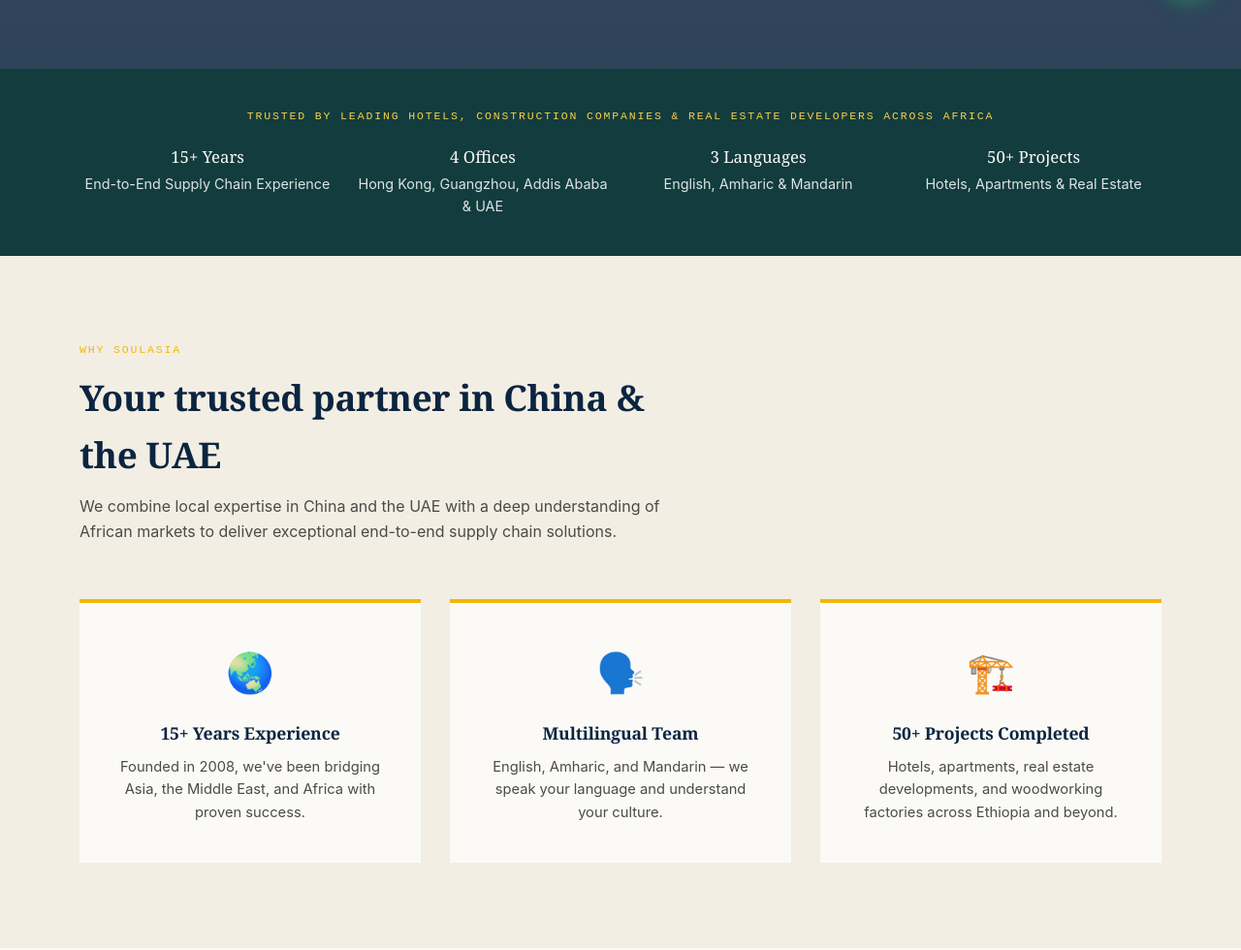
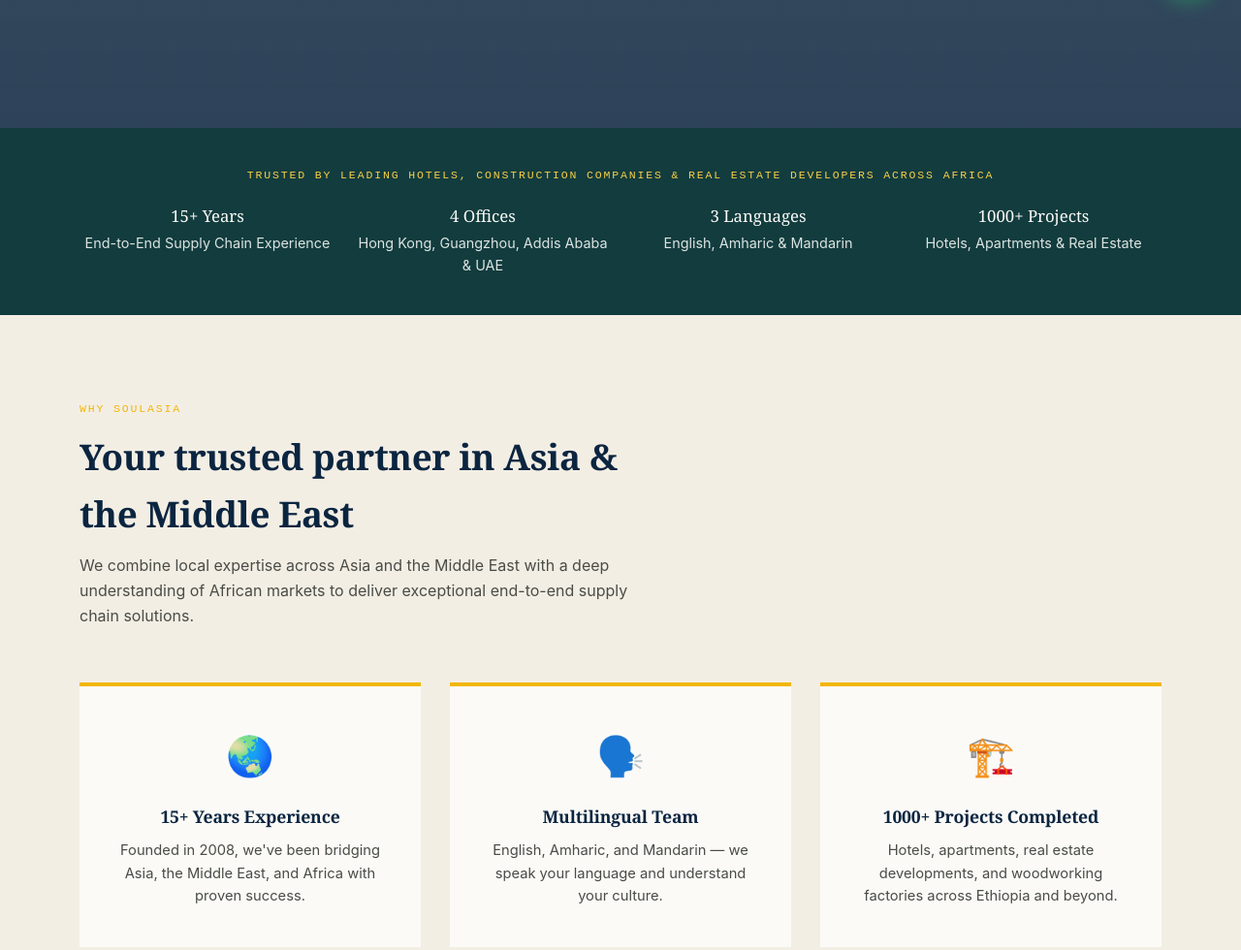
Before and after one commit to dlegesse19-cell/Abi, a plain HTML site: page index.html in a window 1280 px wide. Shown: the part 780-1760 px from the top of the page at 97% size. Drawn offline with Linux system fonts and the light colour scheme.

Commit message:
Update index.html

```diff
--- a/index.html
+++ b/index.html
@@ -3,7 +3,7 @@
 <head>
 <meta charset="UTF-8">
 <meta name="viewport" content="width=device-width, initial-scale=1.0">
-<title>Soulasia International Ltd. | End-to-End Supply Chain Solutions</title>
+<title>Soulasia International Ltd. | Global Sourcing &amp; Logistics Partner</title>
 
 <style>
   :root{
@@ -441,6 +441,11 @@
     box-shadow:0 6px 20px rgba(37,211,102,0.4);
     transition:transform .3s ease, box-shadow .3s ease;
     z-index:100;
+    animation:whatsapp-pulse 2.6s ease-in-out infinite;
+  }
+  @keyframes whatsapp-pulse{
+    0%, 100%{ box-shadow:0 6px 20px rgba(37,211,102,0.4); }
+    50%{ box-shadow:0 6px 20px rgba(37,211,102,0.4), 0 0 0 10px rgba(37,211,102,0.15); }
   }
   .whatsapp-float:hover{
     transform:scale(1.1);
@@ -528,8 +533,8 @@
 <!-- ===== HERO ===== -->
 <section class="hero">
   <div class="wrap hero-inner">
-    <span class="eyebrow">End-to-End Supply Chain Solutions · Sourcing from China &amp; UAE</span>
-    <h1>Your One-Stop Partner for <em>End-to-End</em> Hotel &amp; Construction Supply from China &amp; UAE</h1>
+    <span class="eyebrow">Global Sourcing &amp; Logistics Partner · Asia &amp; the Middle East</span>
+    <h1>Your One-Stop Partner for <em>End-to-End</em> Hotel &amp; Construction Supply from Asia &amp; the Middle East</h1>
     <p class="sub">With over 15 years of experience, we manage your entire supply chain — from sourcing and quality control to shipping and delivery. We specialize in furniture, sanitary ware, building materials, machinery, and complete hotel supplies.</p>
     <div class="btn-group">
       <a href="#contact" class="btn-primary">Get a Free Quote Today</a>
@@ -543,10 +548,10 @@
   <div class="wrap">
     <span class="eyebrow">Trusted by Leading Hotels, Construction Companies &amp; Real Estate Developers Across Africa</span>
     <div class="trust-grid">
-      <div class="trust-item"><b>15+ Years</b>End-to-End Supply Chain Experience</div>
-      <div class="trust-item"><b>4 Offices</b>Hong Kong, Guangzhou, Addis Ababa &amp; UAE</div>
-      <div class="trust-item"><b>3 Languages</b>English, Amharic &amp; Mandarin</div>
-      <div class="trust-item"><b>50+ Projects</b>Hotels, Apartments &amp; Real Estate</div>
+      <div class="trust-item"><b><span class="count" data-target="15">0</span>+ Years</b>End-to-End Supply Chain Experience</div>
+      <div class="trust-item"><b><span class="count" data-target="4">0</span> Offices</b>Hong Kong, Guangzhou, Addis Ababa &amp; UAE</div>
+      <div class="trust-item"><b><span class="count" data-target="3">0</span> Languages</b>English, Amharic &amp; Mandarin</div>
+      <div class="trust-item"><b><span class="count" data-target="1000">0</span>+ Projects</b>Hotels, Apartments &amp; Real Estate</div>
     </div>
   </div>
 </section>
@@ -556,8 +561,8 @@
   <div class="wrap">
     <div class="section-head">
       <span class="eyebrow">Why Soulasia</span>
-      <h2>Your trusted partner in China &amp; the UAE</h2>
-      <p>We combine local expertise in China and the UAE with a deep understanding of African markets to deliver exceptional end-to-end supply chain solutions.</p>
+      <h2>Your trusted partner in Asia &amp; the Middle East</h2>
+      <p>We combine local expertise across Asia and the Middle East with a deep understanding of African markets to deliver exceptional end-to-end supply chain solutions.</p>
     </div>
     <div class="why-grid">
       <div class="why-item">
@@ -572,7 +577,7 @@
       </div>
       <div class="why-item">
         <span class="icon-circle">🏗️</span>
-        <h3>50+ Projects Completed</h3>
+        <h3>1000+ Projects Completed</h3>
         <p>Hotels, apartments, real estate developments, and woodworking factories across Ethiopia and beyond.</p>
       </div>
     </div>
@@ -589,7 +594,7 @@
     <div class="services-grid fade-in">
       <div class="service-card">
         <span class="num">01 / SOURCING</span>
-        <h3>Sourcing from China &amp; UAE</h3>
+        <h3>Sourcing from Asia &amp; the Middle East</h3>
         <p>We find the right local suppliers for your needs — from construction materials to electronics and machinery. Our team vets every factory to ensure quality and reliability.</p>
       </div>
       <div class="service-card">
@@ -610,7 +615,7 @@
       <div class="service-card">
         <span class="num">05 / MANUFACTURING</span>
         <h3>Manufacturing Support</h3>
-        <p>We partner with qualified manufacturers in China to produce high-quality products at the right cost — on time and on budget.</p>
+        <p>We partner with qualified manufacturers across Asia to produce high-quality products at the right cost — on time and on budget.</p>
       </div>
       <div class="service-card">
         <span class="num">06 / FINANCING</span>
@@ -747,7 +752,7 @@
 <!-- ===== CTA ===== -->
 <section class="cta fade-in">
   <div class="wrap">
-    <h2>Ready for End-to-End Supply Chain Solutions?</h2>
+    <h2>Ready to Streamline Your Sourcing &amp; Logistics?</h2>
     <p>Let's discuss your project. Whether you need furniture for a 5-star hotel, construction materials for a new development, or full supply chain management, we're here to help.</p>
     <div class="btn-group" style="justify-content:center;">
       <a href="#contact" class="btn-primary">Get a Free Quote</a>
@@ -874,6 +879,26 @@
     });
   }, { threshold: 0.15 });
   faders.forEach(el => observer.observe(el));
+
+  // ===== ANIMATED STAT COUNTERS =====
+  const counters = document.querySelectorAll('.count');
+  const counterObserver = new IntersectionObserver(entries => {
+    entries.forEach(entry => {
+      if (!entry.isIntersecting || entry.target.dataset.done) return;
+      entry.target.dataset.done = 'true';
+      const target = parseInt(entry.target.dataset.target, 10);
+      const duration = 1400;
+      const startTime = performance.now();
+      function tick(now) {
+        const progress = Math.min((now - startTime) / duration, 1);
+        const eased = 1 - Math.pow(1 - progress, 3);
+        entry.target.textContent = Math.round(eased * target);
+        if (progress < 1) requestAnimationFrame(tick);
+      }
+      requestAnimationFrame(tick);
+    });
+  }, { threshold: 0.4 });
+  counters.forEach(el => counterObserver.observe(el));
 </script>
 
 </body>
```
